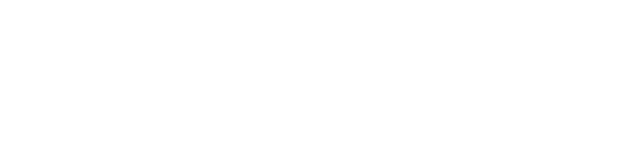
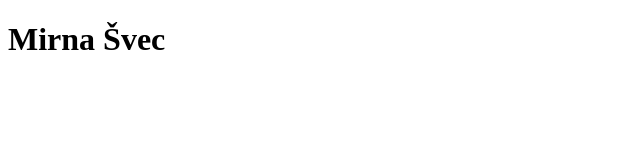
Before and after one commit to mirnasvec/algebra-git, a website: page src/index.html in a window 1280 px wide. Shown: the whole page, without its empty margins (0-640 px from the left). Drawn offline with Linux system fonts and the light colour scheme.

Commit message:
Update index.html

```diff
--- a/src/index.html
+++ b/src/index.html
@@ -6,6 +6,6 @@
     <title>GIT</title>
 </head>
 <body>
-
+    <h1>Mirna Švec</h1>
 </body>
 </html>
```
